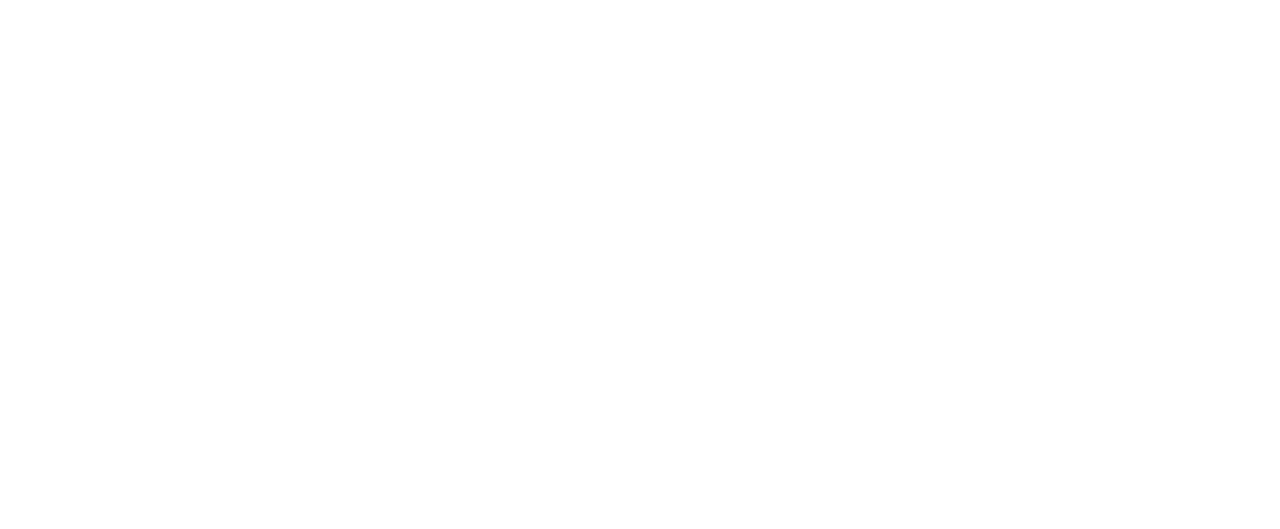
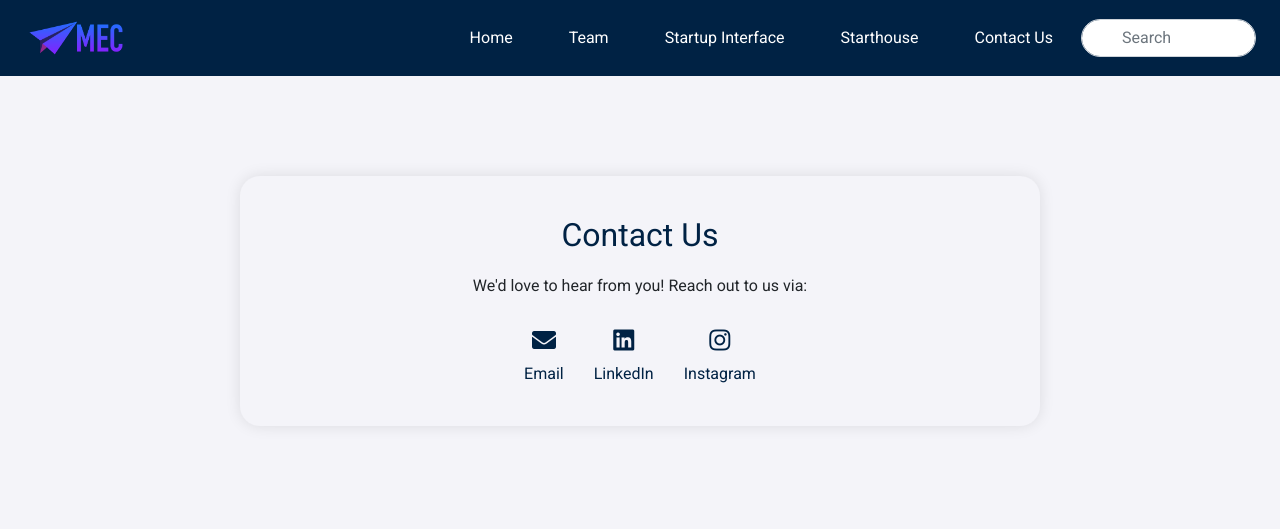
Before and after one commit to VittalT/MEC-Website, a website: page contact.html in a window 1280 px wide. Drawn offline with nearby package versions, Linux system fonts and the light colour scheme.

Commit message:
Added Contact Us Page, Navbar using JS, Node

```diff
--- a/contact.html
+++ b/contact.html
@@ -0,0 +1,75 @@
+<!DOCTYPE html>
+<html lang="en">
+  <head>
+    <meta charset="UTF-8" />
+    <meta name="viewport" content="width=device-width, initial-scale=1.0" />
+    <title>Contact Us - MEC, MIT Undergraduate Entrepreneurship Club</title>
+
+    <!-- Bootstrap CSS (For styling and navbar) -->
+    <link
+      href="https://maxcdn.bootstrapcdn.com/bootstrap/4.5.2/css/bootstrap.min.css"
+      rel="stylesheet"
+    />
+
+    <!-- AOS CSS (For animations, if needed) -->
+    <link
+      href="https://cdn.rawgit.com/michalsnik/aos/2.1.1/dist/aos.css"
+      rel="stylesheet"
+    />
+
+    <!-- Font Awesome (For icons: Email, LinkedIn, Instagram) -->
+    <link
+      href="https://cdnjs.cloudflare.com/ajax/libs/font-awesome/5.15.1/css/all.min.css"
+      rel="stylesheet"
+    />
+
+    <!-- Google Fonts (If you are using Roboto font on your contact page) -->
+    <link
+      href="https://fonts.googleapis.com/css?family=Roboto:300,400,700"
+      rel="stylesheet"
+    />
+
+    <!-- Custom CSS -->
+    <link rel="stylesheet" href="css/styles.css" />
+  </head>
+  <body>
+    <div id="navbar-container"></div>
+    <div class="contact-container">
+      <h2>Contact Us</h2>
+      <p>We'd love to hear from you! Reach out to us via:</p>
+
+      <div class="contact-icons">
+        <a href="mailto:mec-exec@mit.edu" target="_blank">
+          <i class="fas fa-envelope"></i>
+          <span>Email</span>
+        </a>
+        <a
+          href="https://www.linkedin.com/company/mit-entrepreneurship-club-mec/"
+          target="_blank"
+        >
+          <i class="fab fa-linkedin"></i>
+          <span>LinkedIn</span>
+        </a>
+        <a href="https://www.instagram.com/mec_mit/" target="_blank">
+          <i class="fab fa-instagram"></i>
+          <span>Instagram</span>
+        </a>
+      </div>
+    </div>
+
+    <!-- jQuery, Bootstrap JS and Popper.js (For the navbar) -->
+    <script src="https://code.jquery.com/jquery-3.5.1.slim.min.js"></script>
+    <script src="https://cdn.jsdelivr.net/npm/@popperjs/core@2.9.3/dist/umd/popper.min.js"></script>
+    <script src="https://maxcdn.bootstrapcdn.com/bootstrap/4.5.2/js/bootstrap.min.js"></script>
+
+    <!-- AOS JS (For animations, if you have them on your contact page) -->
+    <script src="https://cdn.rawgit.com/michalsnik/aos/2.1.1/dist/aos.js"></script>
+    <script>
+      AOS.init();
+    </script>
+
+    <!-- Custom JS -->
+    <script src="js/script.js"></script>
+    <script src="js/loadNavbar.js"></script>
+  </body>
+</html>
--- a/css/styles.css
+++ b/css/styles.css
@@ -1,3 +1,5 @@
+/* Home Page */
+
 body {
   font-family: "Roboto", sans-serif;
   background-color: #f4f4f9;
@@ -224,3 +226,48 @@ footer {
 .partner-logos img:hover {
   transform: scale(1.2);
 }
+
+/* Contact Us */
+
+.contact-container {
+  font-family: "Roboto", sans-serif;
+  width: 80%;
+  max-width: 800px;
+  margin: 100px auto;
+  background-color: #f4f4f9;
+  padding: 40px;
+  border-radius: 20px;
+  box-shadow: 0px 0px 15px rgba(0, 0, 0, 0.1);
+  text-align: center;
+}
+
+.contact-container h2 {
+  color: #002244;
+  margin-bottom: 20px;
+}
+
+.contact-icons {
+  margin-top: 30px;
+  display: flex;
+  justify-content: center;
+  align-items: center;
+}
+
+.contact-icons a {
+  color: #002244;
+  margin: 0 15px;
+  font-size: 24px;
+  display: flex;
+  flex-direction: column;
+  align-items: center;
+  transition: color 0.3s;
+}
+
+.contact-icons span {
+  margin-top: 10px;
+  font-size: 16px;
+}
+
+.contact-icons a:hover {
+  color: #007bff;
+}
--- /dev/null
+++ b/js/loadNavbar.js
@@ -0,0 +1,8 @@
+document.addEventListener("DOMContentLoaded", function () {
+  fetch("navbar.html")
+    .then((response) => response.text())
+    .then((content) => {
+      document.querySelector("#navbar-container").innerHTML = content;
+    })
+    .catch((error) => console.error(error));
+});
--- /dev/null
+++ b/navbar.html
@@ -0,0 +1,47 @@
+<nav class="navbar navbar-expand-lg">
+  <a class="navbar-brand" href="#">
+    <img src="./images/short-airplane.png" alt="MEC Logo" width="100" />
+  </a>
+  <button
+    class="navbar-toggler"
+    type="button"
+    data-toggle="collapse"
+    data-target="#navbarNav"
+    aria-controls="navbarNav"
+    aria-expanded="false"
+    aria-label="Toggle navigation"
+  >
+    <span class="navbar-toggler-icon"></span>
+  </button>
+  <div class="collapse navbar-collapse" id="navbarNav">
+    <ul class="navbar-nav ml-auto">
+      <li class="nav-item active">
+        <a onclick="redirectToHomePage()" class="nav-link" href="#">Home</a>
+      </li>
+      <li onclick="redirectToTeamPage()" class="nav-item">
+        <a class="nav-link" href="#">Team</a>
+      </li>
+      <li class="nav-item">
+        <a onclick="redirectToStartupInterfacePage()" class="nav-link" href="#"
+          >Startup Interface</a
+        >
+      </li>
+      <li class="nav-item">
+        <a onclick="redirectToStarthousePage()" class="nav-link" href="#"
+          >Starthouse</a
+        >
+      </li>
+      <li class="nav-item">
+        <a onclick="redirectToContactUsPage()" class="nav-link" href="#"
+          >Contact Us</a
+        >
+      </li>
+    </ul>
+    <input
+      class="form-control mr-sm-2"
+      type="search"
+      placeholder="Search"
+      aria-label="Search"
+    />
+  </div>
+</nav>
```
Also changed, not shown: index.html (+3 -52 lines), package.json (added, +21 -0 lines), server.js (added, +11 -0 lines).
